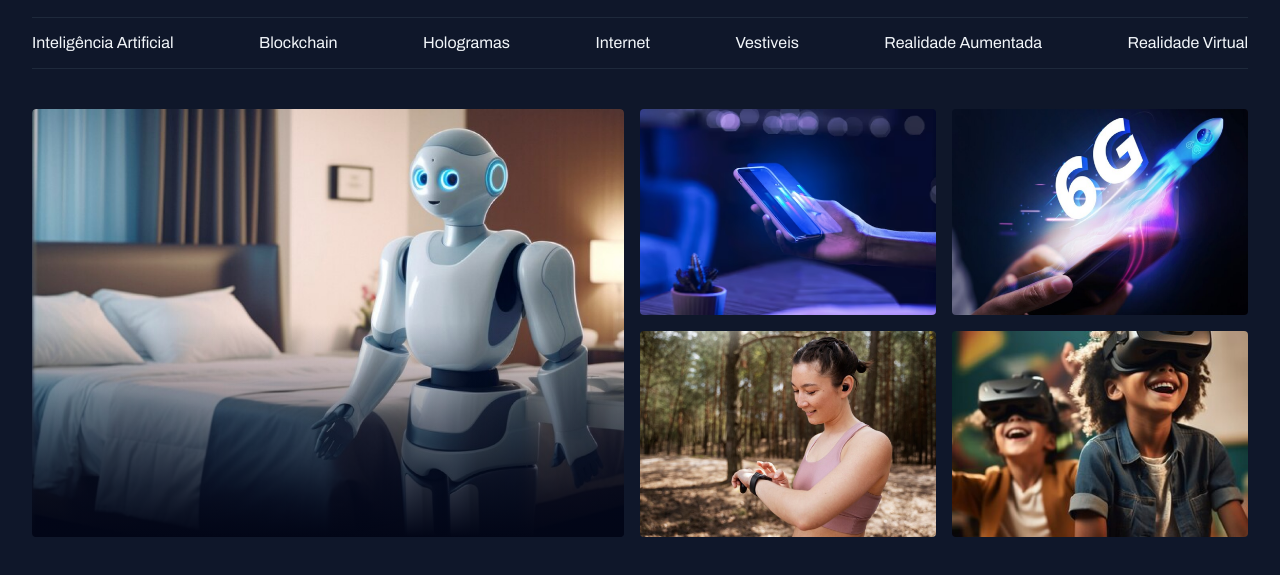
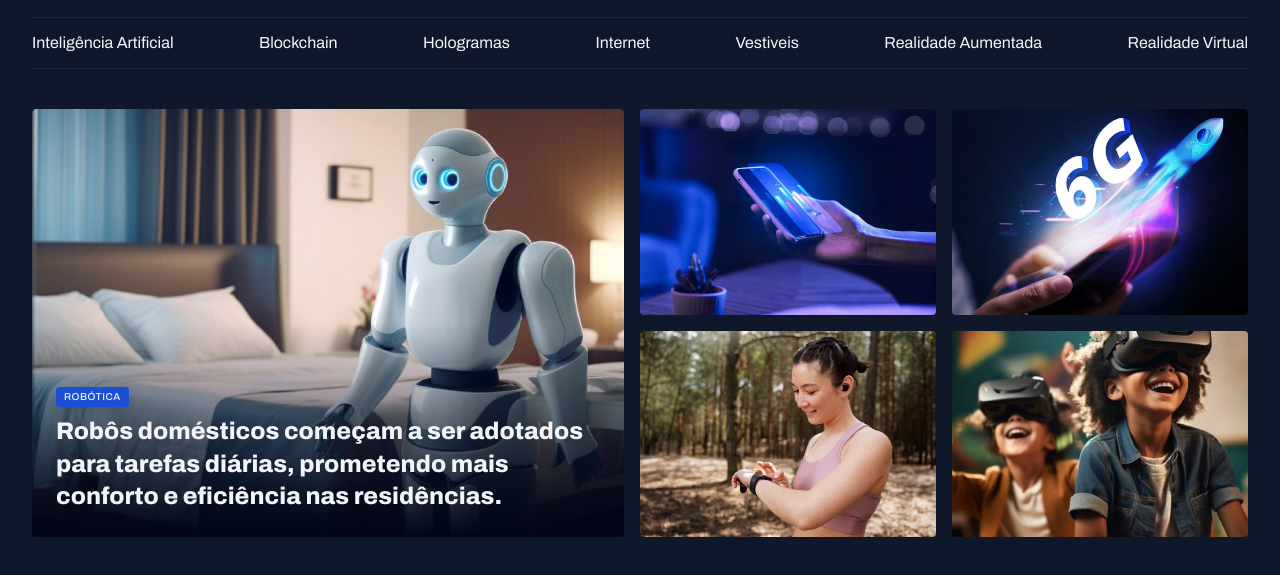
Before and after one commit to eduardooliveira3101/PORTAL-DE-NOT-CIAS, a plain HTML site: page index.html in a window 1280 px wide. Shown: the part 55-630 px from the top of the page. Drawn offline with Linux system fonts and the light colour scheme.

Commit message:
add figcaption and editing main structural tags

```diff
--- a/index.html
+++ b/index.html
@@ -41,9 +41,16 @@
 
   <main class="grid container">
     <section id="featured" class="grid grid-flow-col gap-16">
-      <div class="card">
+      <figure class="card">
         <img src="./assets/images/Image 01.png" alt="">
-      </div>
+        <figcaption>
+          <span class="content-tag">robótica</span>
+          <h2 class="text-2xl">
+            Robôs domésticos começam a ser
+            adotados para tarefas diárias, prometendo mais conforto e eficiência nas residências.
+          </h2>
+        </figcaption>
+      </figure>
       <div class=" grid grid-cols-2 gap-16">
         <img src="./assets/images/Image 02.png" alt="">
         <img src="./assets/images/Image 03.png" alt="">
--- a/styles/global.css
+++ b/styles/global.css
@@ -60,3 +60,14 @@
 main {
   margin-top: 4rem ;
 }
+
+.content-tag {
+  display: inline-block;
+  padding: .4rem .8rem;
+  border-radius: .4rem;
+  background-color: var(--brand-color-dark);
+  font: 500 1rem/1.2 var(--font-familly);
+  text-transform: uppercase;
+  letter-spacing: 0.05rem;
+  box-shadow: 0px 4px 16px #02061740;
+}
--- a/styles/section.css
+++ b/styles/section.css
@@ -23,4 +23,14 @@
       top: 50%;
     }
   }
+
+  figcaption {
+    position: absolute;
+    bottom: 0;
+    padding: 2.4rem;
+
+    h2 {
+      margin-top: .8rem;
+    }
+  }
 }
--- a/styles/utility.css
+++ b/styles/utility.css
@@ -15,3 +15,19 @@
 .gap-16 {
   gap: 1.6rem;
 }
+
+.text-2xl {
+  font: var(--h1)
+}
+
+.text-xl {
+  font: var(--h2)
+}
+
+.text-lg {
+  font: var(--h3)
+}
+
+.text-sm {
+  font: var(--text-sm)
+}
```
